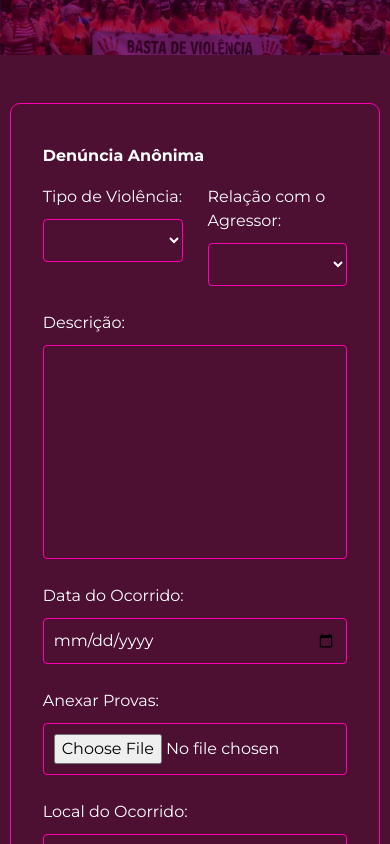
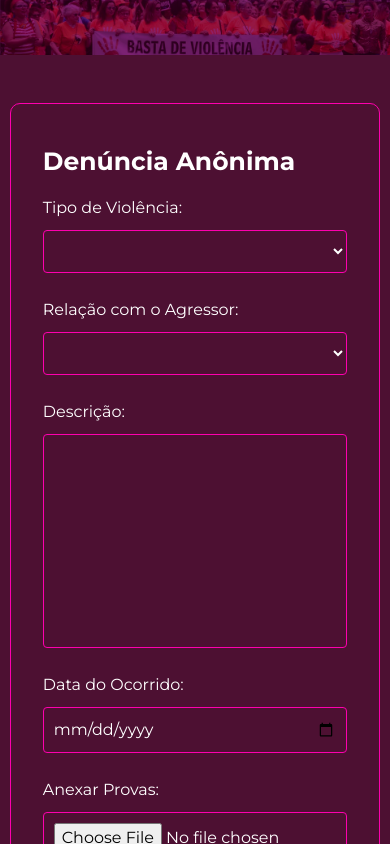
Before and after one commit to LucasGuedes-s/Libertlla, a Vue app in the folder front-end/: page /formulariodedenuncia in a window 390 px wide. Shown: the top 844 px of the page. Built offline with nearby package versions, Linux system fonts and the light colour scheme.

Commit message:
Adicionando Responsividade na Tela de Formulario de Denuncias

```diff
--- a/front-end/src/views/FormularioDenunciaView.vue
+++ b/front-end/src/views/FormularioDenunciaView.vue
@@ -79,6 +79,7 @@ h1 {
     margin-bottom: 20px;
     font-family: "Montserrat", sans-serif;
     font-weight: bold;
+    font-size: 32px;
 }
 
 .form-container {
@@ -165,6 +166,17 @@ h2 {
     background-color: #FF00AE;
     /* Cor alterada quando o mouse passa por cima (exemplo: verde mais escuro) */
 }
+@media (max-width: 768px) {
+    h1 {
+        font-size: 25px;
+    }
+    form {
+        grid-template-columns: 1fr;
+    }
+    .btn_realizardenuncia {
+        padding: 10px;
+    }
+}
 </style>
 <script>
 import axios from 'axios';
```
